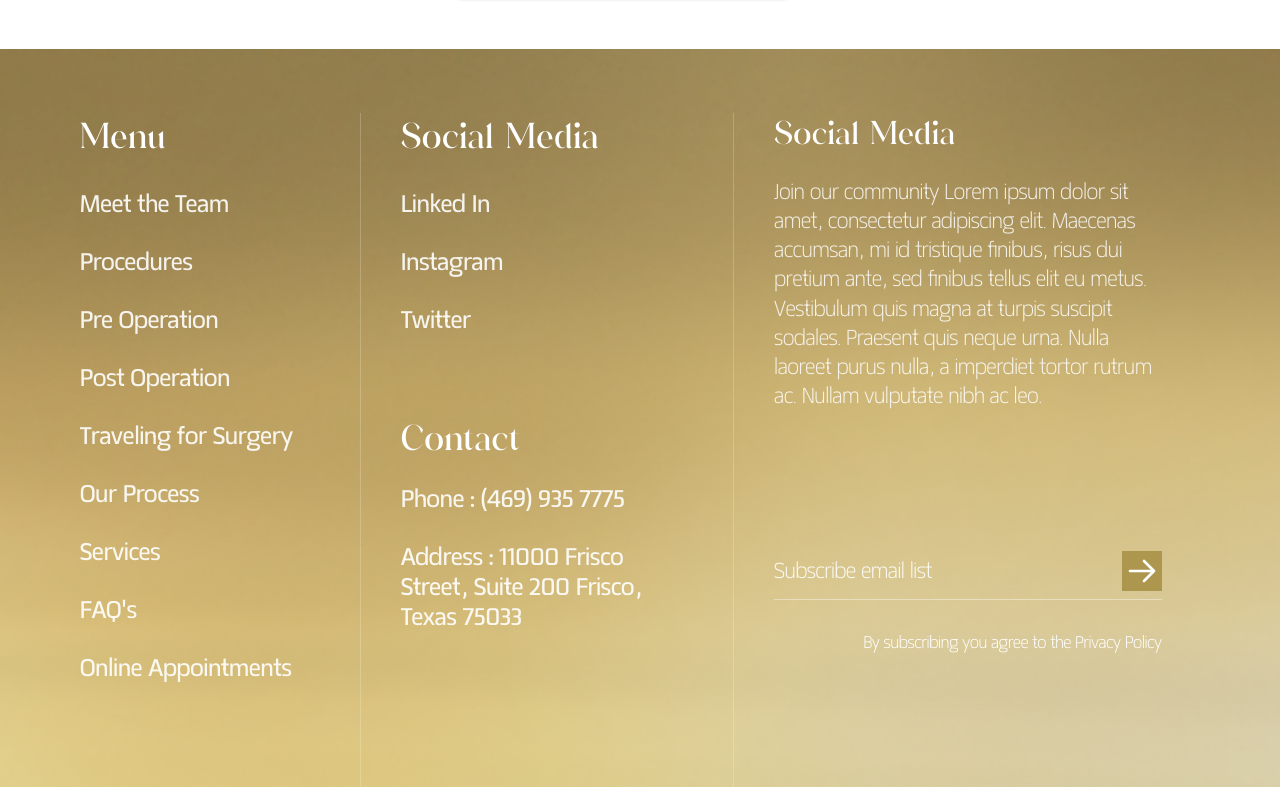
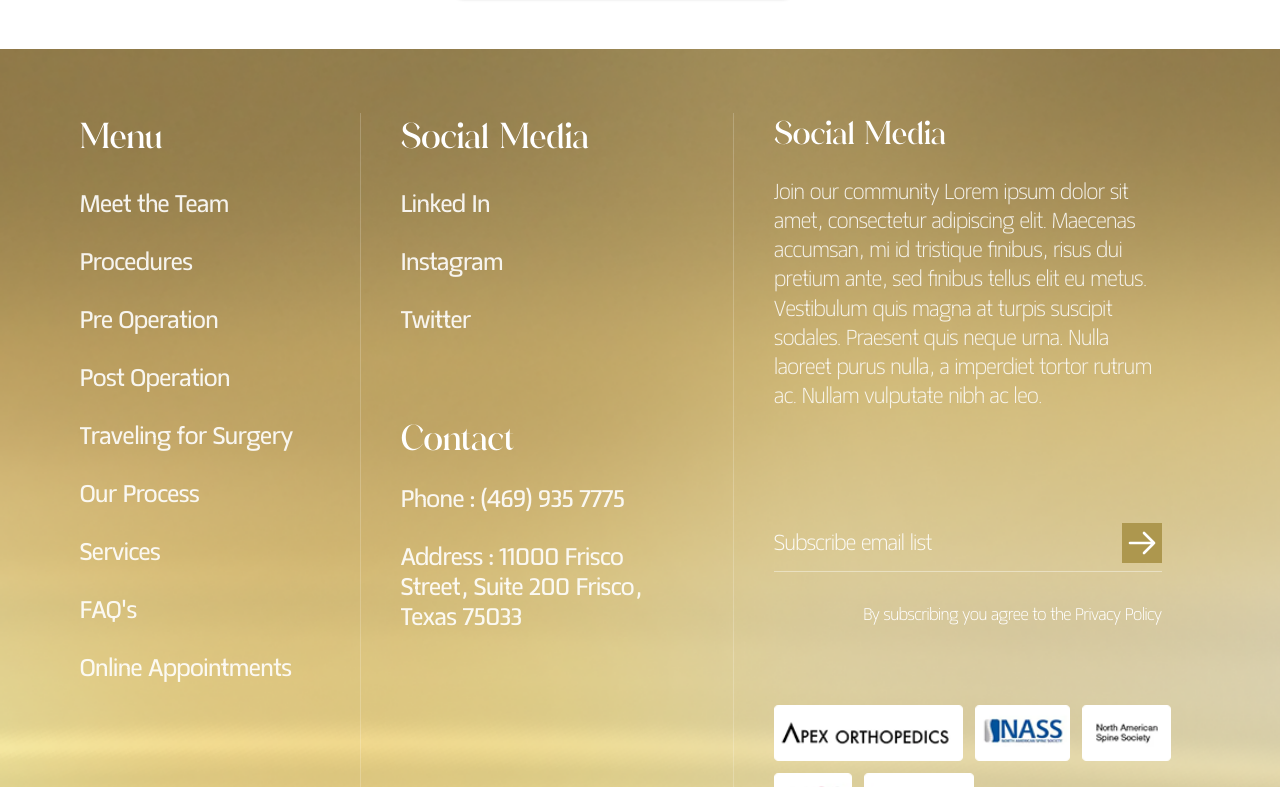
Before and after one commit to dev-pixelpopers/adeel-khaleel, a Next.js app: page / in a window 1280 px wide. Shown: the part 7573-8360 px from the top of the page. Built offline with nearby package versions, Linux system fonts and the light colour scheme.

Commit message:
footer changes

```diff
--- a/src/app/compounts/Footer.tsx
+++ b/src/app/compounts/Footer.tsx
@@ -6,10 +6,10 @@ export default function Footer() {
     return (
         <footer className="w-full bg-[url('/footer-bg.png')] bg-cover bg-center bg-no-repeat text-white pt-16 pb-6 px-6 sm:px-12 lg:px-20 relative select-none">
 
-            <div className="max-w-[1680px] mx-auto grid grid-cols-1 lg:grid-cols-12 gap-10 lg:gap-0 border-b border-white/20 pb-12">
+            <div className="max-w-[1680px] mx-auto grid grid-cols-1 lg:grid-cols-12 gap-10 lg:gap-0 border-b border-white/10 pb-12">
 
                 <div className="lg:col-span-3 lg:pr-8 flex flex-col justify-start">
-                    <h3 className="font-Adorage text-[28px] sm:text-[35px] tracking-wide mb-6">
+                    <h3 className="font-Adorage text-[28px] sm:text-[35px] mb-6">
                         Menu
                     </h3>
                     <ul className="space-y-7 font-Matangi-Bold text-[20px] sm:text-[20px] text-white/90">
@@ -25,12 +25,11 @@ export default function Footer() {
                     </ul>
                 </div>
 
-                {/* COLUMN 2: SOCIAL MEDIA & CONTACT (WITH LEFT VERTICAL DIVIDER) */}
                 <div className="lg:col-span-4 lg:px-10 lg:border-l border-white/20 flex flex-col space-y-10 lg:space-y-20">
 
 
                     <div>
-                        <h3 className="font-Adorage text-[28px] sm:text-[35px] tracking-wide mb-6">
+                        <h3 className="font-Adorage text-[28px] sm:text-[35px] mb-6">
                             Social Media
                         </h3>
                         <ul className="space-y-7 font-Matangi-Bold text-[20px] sm:text-[20px] text-white/90">
@@ -42,7 +41,7 @@ export default function Footer() {
 
 
                     <div>
-                        <h3 className="font-Adorage text-[28px] sm:text-[35px] tracking-wide mb-4">
+                        <h3 className="font-Adorage text-[28px] sm:text-[35px] mb-4">
                             Contact
                         </h3>
                         <div className="space-y-7 font-Matangi-Bold text-[20px] sm:text-[20px] text-white/90">
@@ -53,11 +52,11 @@ export default function Footer() {
 
                 </div>
 
-                <div className="lg:col-span-5 lg:pl-10 lg:border-l border-white/20 flex flex-col space-y-35">
+                <div className="lg:col-span-5 lg:pl-10 lg:border-l border-white/20 flex flex-col space-y-3">
 
 
                     <div>
-                        <h3 className="font-Adorage text-[28px] sm:text-[32px] tracking-wide mb-4">
+                        <h3 className="font-Adorage text-[28px] sm:text-[32px] mb-4">
                             Social Media
                         </h3>
                         <p className="font-Matangi-Regular text-[14px] sm:text-[18px] leading-relaxed text-white/85 max-w-[91%]">
@@ -65,7 +64,7 @@ export default function Footer() {
                         </p>
                     </div>
 
-                    <div className="w-full max-w-[91%]">
+                    <div className="w-full max-w-[91%] mt-25 mb-18">
                         <form className="relative border-b border-white/40 pb-2 flex items-center justify-between">
                             <input
                                 type="email"
--- a/src/app/compounts/TestimonialsSection.tsx
+++ b/src/app/compounts/TestimonialsSection.tsx
@@ -98,8 +98,8 @@ export default function TestimonialsSection() {
             </div>
           ))}
         </div>
-
-        {/* <div className="lg:hidden grid grid-cols-1 sm:grid-cols-2 gap-6 z-10 mt-10 w-full px-4">
+{/*
+        <div className="lg:hidden grid grid-cols-1 sm:grid-cols-2 gap-6 z-10 mt-10 w-full px-4">
           {testimonials.map((item) => (
             <div
               key={item.id}
```
